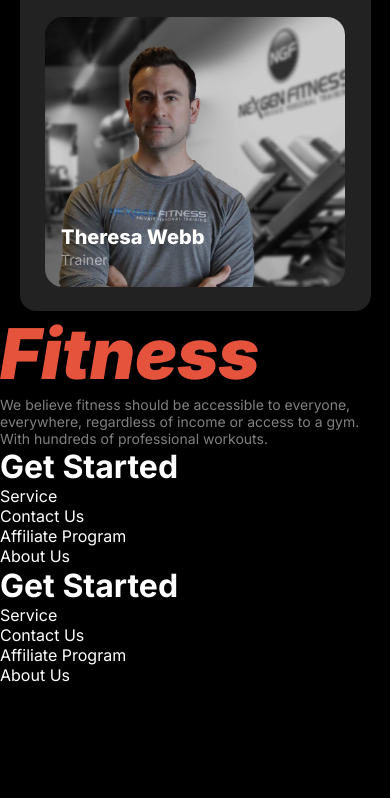
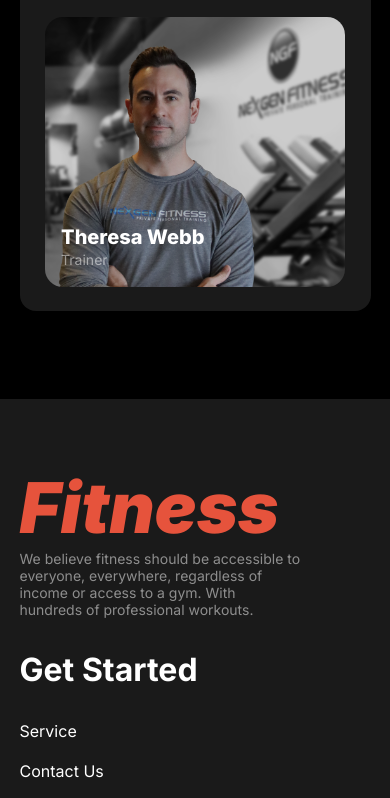
Before and after one commit to parvezreza55/assignment-02, a plain HTML site: page index.html in a window 390 px wide. Shown: the part 5785-6583 px from the top of the page. Before the commit the page ends 6470 px from the top, so only its background shows below. Drawn offline with Linux system fonts and the light colour scheme; a web font is replaced by a local one.

Commit message:
added footer and footer style

```diff
--- a/index.html
+++ b/index.html
@@ -266,8 +266,8 @@
 
     <!-- footer start from here  -->
     <footer>
-      <div class="footer-div-container">
-        <div class="footer-description">
+      <div class="footer-div-container header-shared-width">
+        <div class="footer-description" id="description">
           <h1 class="section-title">Fitness</h1>
           <p class="section-description">
             We believe fitness should be accessible to everyone, everywhere,
@@ -275,7 +275,7 @@
             professional workouts.
           </p>
         </div>
-        <div class="get-started">
+        <div class="get-started" id="get-1">
           <h1 class="section-title">Get Started</h1>
           <ul class="services">
             <li class="service"><a href="#"></a>Service</li>
@@ -284,7 +284,7 @@
             <li class="service"><a href="#"></a>About Us</li>
           </ul>
         </div>
-        <div class="get-started">
+        <div class="get-started margin" id="get-2">
           <h1 class="section-title">Get Started</h1>
           <ul class="services">
             <li class="service"><a href="#"></a>Service</li>
@@ -294,6 +294,9 @@
           </ul>
         </div>
       </div>
+      <div class="copy-right header-shared-width">
+        All right reserved &copy;Fitness 2024
+      </div>
     </footer>
 
     <!-- footer ends from here  -->
--- a/styles/style.css
+++ b/styles/style.css
@@ -441,7 +441,7 @@ input[type="text"] {
   grid-template-columns: repeat(3, 1fr);
   gap: 1.25rem;
   padding: 1.5rem;
-  background-color: rgba(34, 34, 34, 1);
+  background-color: rgba(255, 255, 255, 0.1);
   justify-items: center;
   border-radius: 1rem;
 }
@@ -461,6 +461,11 @@ input[type="text"] {
 }
 
 /* footer relates styles here  */
+footer {
+  background-color: rgba(255, 255, 255, 0.1);
+  margin-top: 5.5rem;
+}
+
 .footer-description .section-title {
   font-size: 4.375rem;
   font-style: italic;
@@ -469,8 +474,43 @@ input[type="text"] {
 }
 .get-started .section-title {
   font-size: 2rem;
+  margin-bottom: 2.43rem;
   font-weight: 700;
 }
+#description {
+  grid-area: p;
+}
+#get-1 {
+  grid-area: q;
+}
+#get-2 {
+  grid-area: r;
+}
+.footer-div-container {
+  padding-top: 4.125rem;
+  display: grid;
+  grid-template-areas: "p p q r";
+  gap: 10rem;
+  border-bottom: 1px solid rgba(255, 255, 255, 0.1);
+}
+.margin {
+  margin-bottom: 4rem;
+}
+
+.get-started ul li {
+  list-style: none;
+}
+.get-started ul {
+  display: flex;
+  flex-direction: column;
+  gap: 1.25rem;
+}
+.copy-right {
+  text-align: center;
+  margin-top: 2.1rem;
+  padding-bottom: 2.2rem;
+}
+
 /* media query related styles */
 
 /* for mobile device  */
@@ -570,6 +610,22 @@ input[type="text"] {
   .hidden {
     display: none;
   }
+  /* footer section  */
+  .footer-description {
+    width: 80%;
+  }
+  .footer-div-container {
+    padding-top: 4.125rem;
+    display: grid;
+    grid-template-areas:
+      "p p p p"
+      "q q q q"
+      "r r r r";
+    gap: 2rem;
+  }
+  .get-started .section-title {
+    margin-bottom: 2rem;
+  }
 }
 
 /* for tablet screen  */
```
